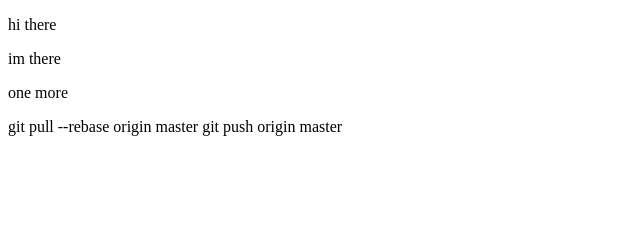
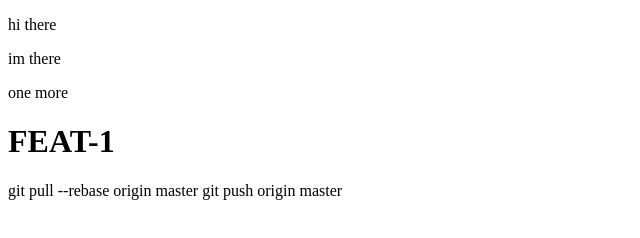
Before and after one commit to akkiankitydv/git-a, a plain HTML site: page index.html in a window 1280 px wide. Shown: the whole page, without its empty margins (0-640 px from the left). Drawn offline with Linux system fonts and the light colour scheme.

Commit message:
feat-1 changes are added

```diff
--- a/index.html
+++ b/index.html
@@ -7,6 +7,7 @@
     <p>hi there</p>
     <p>im there</p>
     <p>one more</p>
+    <h1>FEAT-1</h1>
 
 </head>
 <body>
```
Also changed, not shown: 1 other file.
